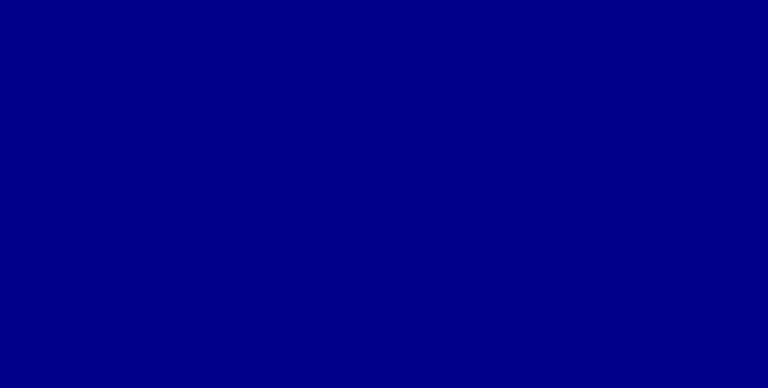
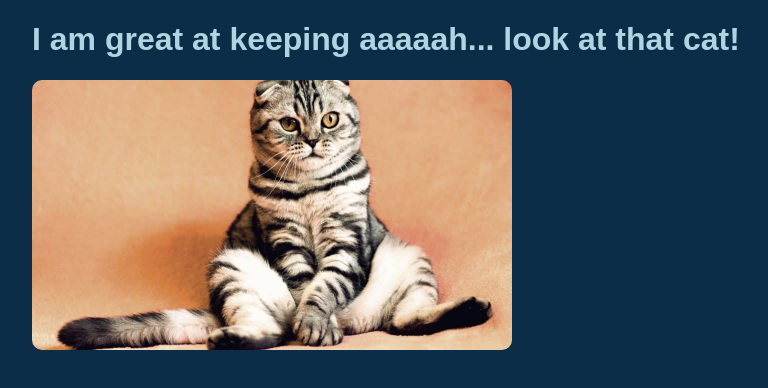
Before and after one commit to shellrider-games/BCC-CSC-shellrider-work, a plain HTML site: page 20211027/index.html in a window 1280 px wide. Shown: the whole page, without its empty margins (0-768 px from the left). Drawn offline with Linux system fonts and the light colour scheme.

Commit message:
add styling and cute cat picture

```diff
--- a/20211027/index.html
+++ b/20211027/index.html
@@ -6,6 +6,10 @@
     <title>CSC 2021-10-27</title>
   </head>
   <body>
-    <script src="script.js"></script>
+    <div id="content">
+      <h1>I am great at keeping aaaaah... look at that cat!</h1>
+      <img title="cat" src="cat.jpg" alt="A cute cat">
+      <script src="script.js"></script>
+    </div>
   </body>
 </html>
--- a/20211027/style.css
+++ b/20211027/style.css
@@ -1,3 +1,15 @@
 body {
-    background-color: darkblue;
+    background-color: #0C2D48;
+    color: #B1D4E0;
+    font-family: sans-serif;
 }
+
+img {
+    border-radius: 10px;
+    width: 480px;
+    height: auto;
+}
+
+#content {
+    padding-left: 24px;
+}
```
Also changed, not shown: 20211027/cat.jpg (added).
